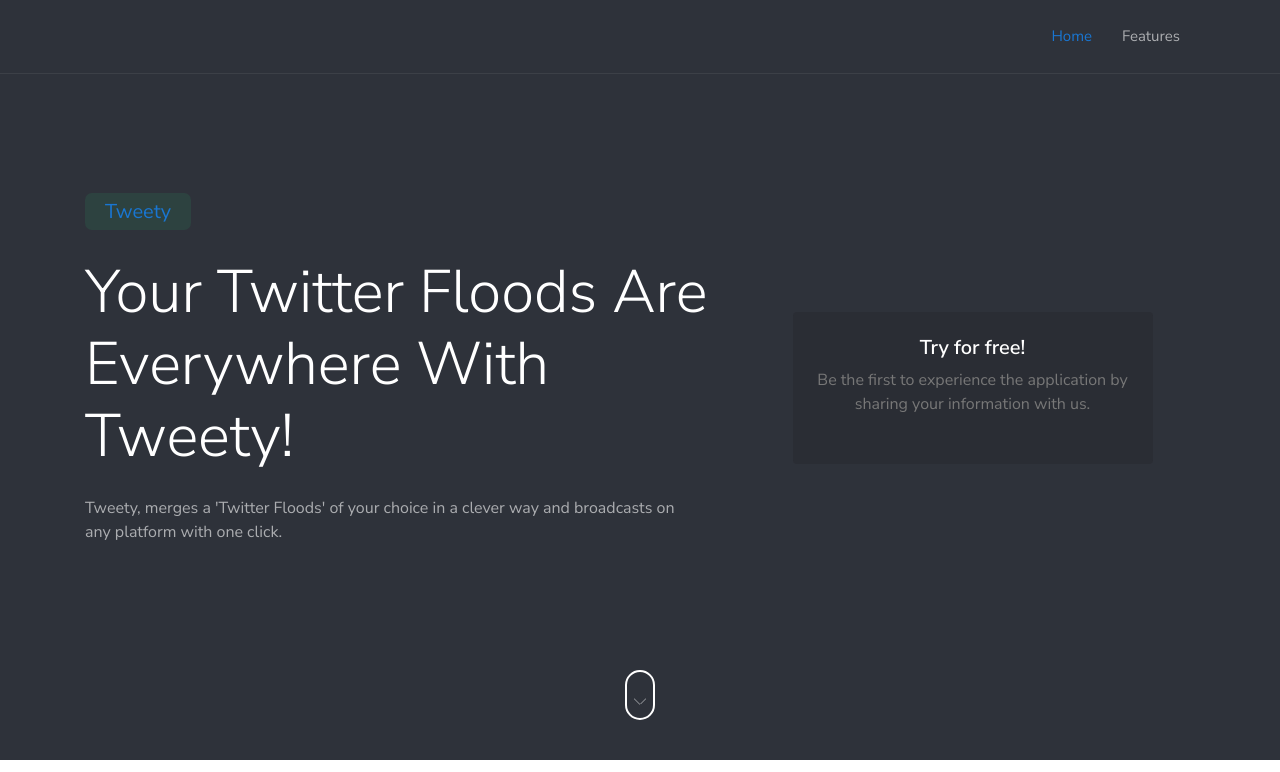
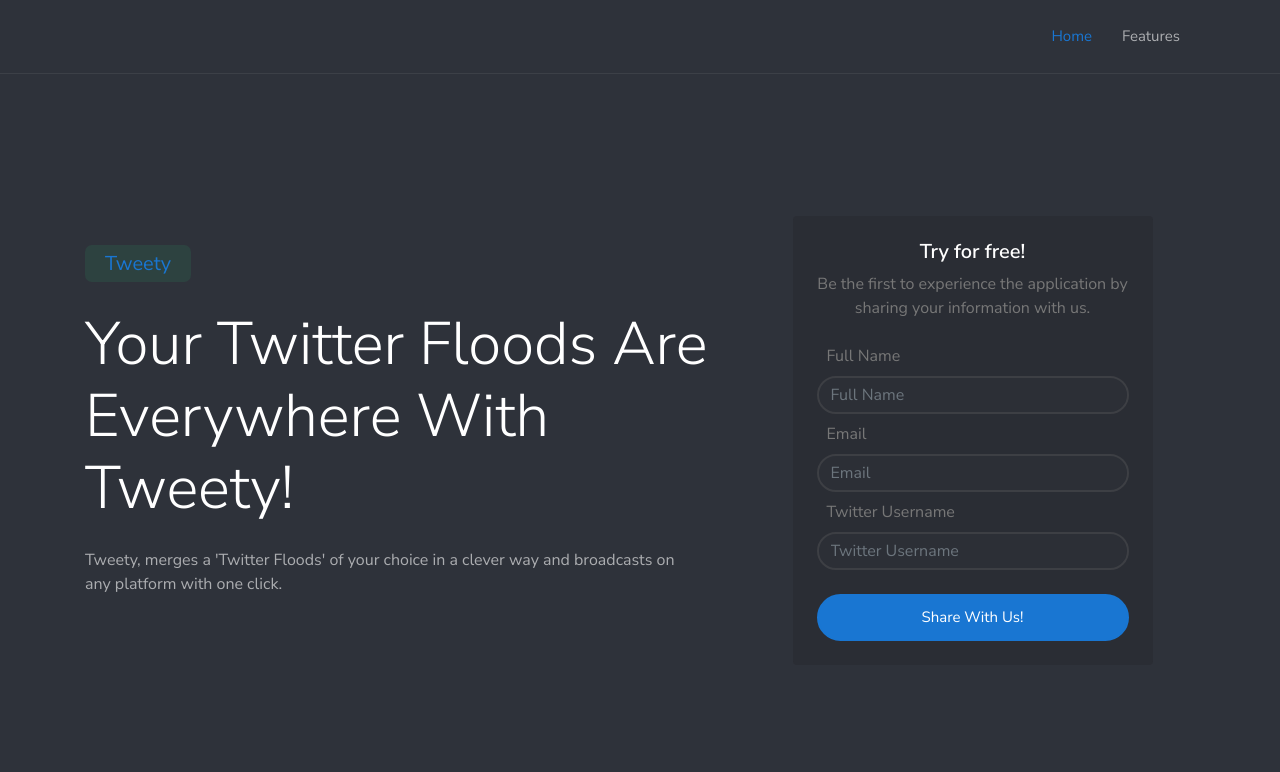
Before and after one commit to cumaliaba/cumaliaba.github.io, a plain HTML site: page index.html in a window 1280 px wide. Shown: the top 772 px of the page. Drawn offline with Linux system fonts and the light colour scheme; a script that the page names is missing; files whose address does not match are found by name.

Commit message:
Update index.html

```diff
--- a/index.html
+++ b/index.html
@@ -62,8 +62,26 @@
                             <div class="col-lg-5 mt-3">
                                 <div class="mx-auto bg-trial-form rounded p-4">
                                     <h5 class="text-center text-white font-weight-bold">Try for free!</h5>
+
                                     <p class="text-muted text-center mb-4">Be the first to experience the application by sharing your information with us.</p>
 
+                                    <form>
+
+                                        <label class="text-muted">Full Name</label>
+
+                                        <input type="text" id="exampleInputName1" class="form-control mb-2 trial-input" placeholder="Full Name">
+
+                                        <label class="text-muted">Email</label>
+
+                                        <input type="email" id="exampleInputEmail1" class="form-control mb-2 trial-input" placeholder="Email">
+
+                                        <label class="text-muted">Twitter Username</label>
+
+                                        <input type="text" id="password1" class="form-control mb-2 trial-input" placeholder="Twitter Username">
+
+                                        <button class="btn btn-custom w-100 mt-3 btn-rounded">Share with us!</button>
+
+                                    </form>
                                 </div>
                             </div>
                         </div>
```
